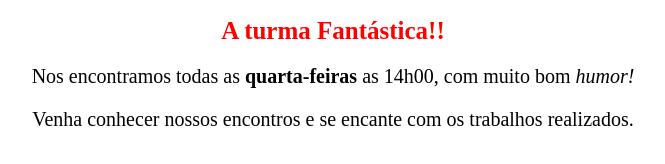
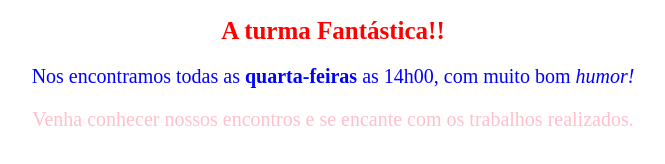
Before and after one commit to Ludrielli/turmaF, a plain HTML site: page index.html in a window 1280 px wide. Shown: the whole page, without its empty margins (307-972 px from the left). Drawn offline with Linux system fonts and the light colour scheme.

Commit message:
id e class

```diff
--- a/index.html
+++ b/index.html
@@ -6,8 +6,8 @@
     <link rel="stylesheet" href="style.css">
 </head>
 <body>
-    <h1>A turma Fantástica!!</h1>
-    <p>Nos encontramos todas as <strong>quarta-feiras</strong> as 14h00, com muito bom <em>humor!</em></p>
-    <p>Venha conhecer nossos encontros e se encante com os trabalhos realizados.</p>
+    <h1 id="titulo">A turma Fantástica!!</h1>
+    <p class="texto">Nos encontramos todas as <strong>quarta-feiras</strong> as 14h00, com muito bom <em>humor!</em></p>
+    <p class="textoo">Venha conhecer nossos encontros e se encante com os trabalhos realizados.</p>
 </body>
 </html>
--- a/style.css
+++ b/style.css
@@ -1,10 +1,15 @@
-h1{
+#titulo{
     font-size: 25px;
     color:red;
     text-align: center;
 }
-p{
+.texto{
     font-size: 20px;
-    color: black;
+    color: blue;
     text-align: center;
 }
+.textoo{
+    font-size: 20px;
+    color: pink;
+    text-align: center;
+}
```
